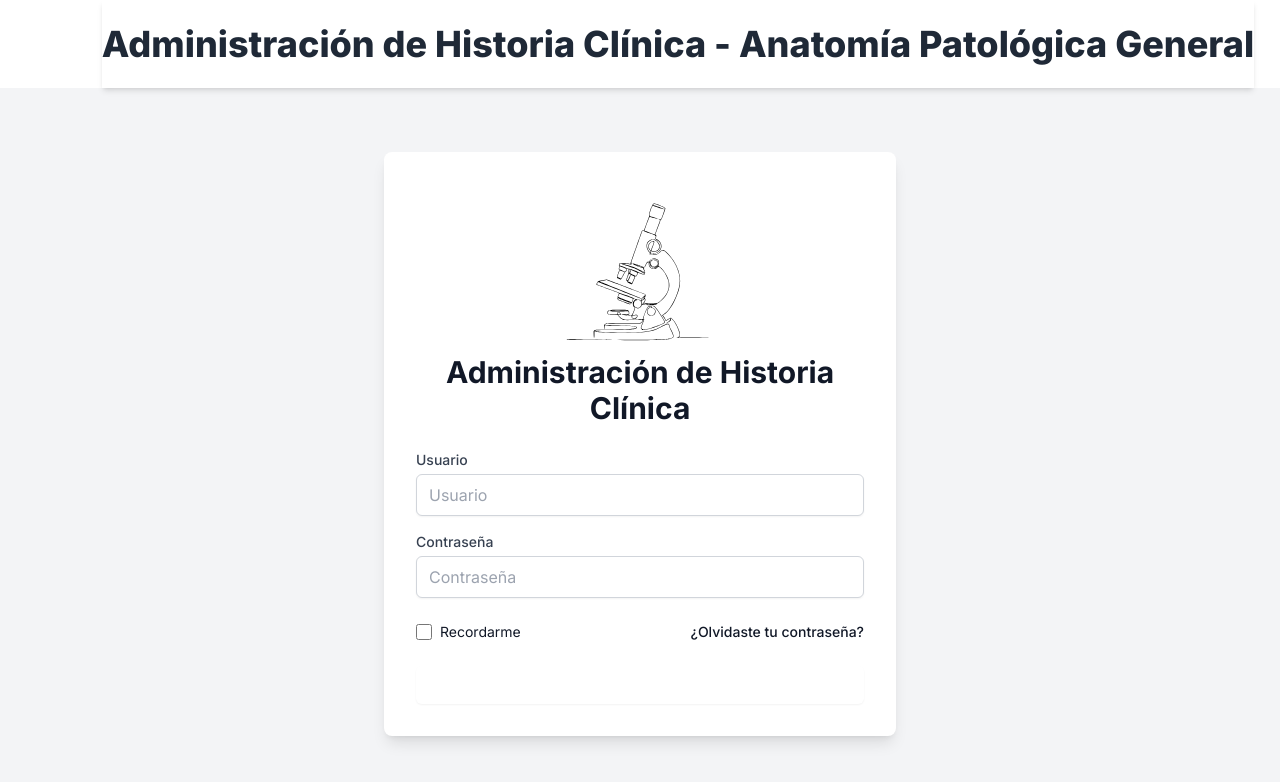
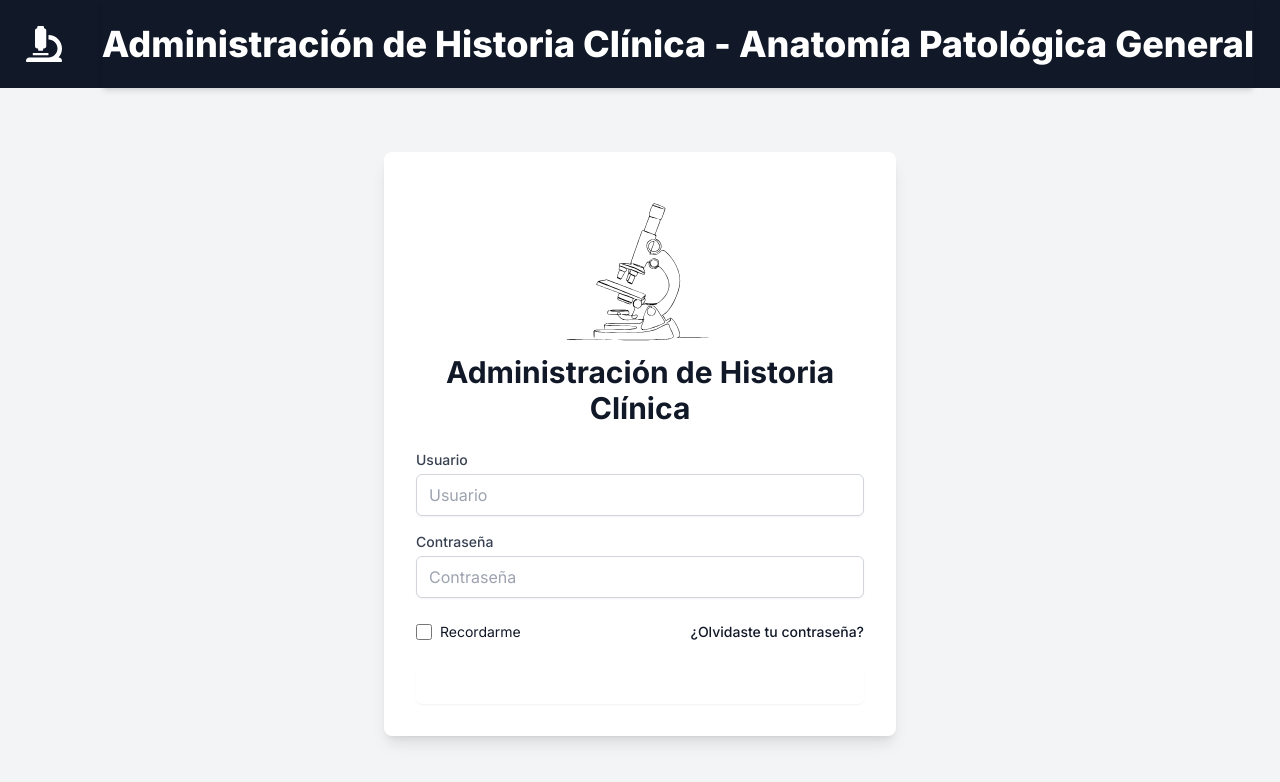
Before and after one commit to Piccolifranco/laboratory-administration, a Next.js app: page / in a window 1280 px wide. Shown: the top 782 px of the page. Built offline with nearby package versions, Linux system fonts and the light colour scheme.

Commit message:
fixed notes imput and bar

```diff
--- a/package.json
+++ b/package.json
@@ -31,6 +31,7 @@
     "@types/node": "^20",
     "@types/react": "^18",
     "@types/react-dom": "^18",
+    "@types/uniqid": "^5.3.4",
     "eslint": "^8",
     "eslint-config-next": "14.2.4",
     "postcss": "^8",
--- a/src/app/layout.tsx
+++ b/src/app/layout.tsx
@@ -19,11 +19,11 @@ export default async function RootLayout({
   return (
     <html lang="en">
       <body className={inter.className}>
-        <div className="flex justify-center items-center gap-10 dark:border-gray-700 dark:bg-gray-900">
+        <div className="flex justify-center items-center gap-10 border-gray-700 bg-gray-900">
           <Link href="/pacientes">
             <FaMicroscope className="text-white text-4xl" />
           </Link>
-          <h1 className="text-4xl font-extrabold text-center text-gray-800 py-6 shadow-md  dark:text-white">
+          <h1 className="text-4xl font-extrabold text-center text-white py-6 shadow-md">
             Administración de Historia Clínica - Anatomía Patológica General
           </h1>
         </div>
--- a/src/app/ui/NewVisitaDialogBody/NewVisitaDialogBody.tsx
+++ b/src/app/ui/NewVisitaDialogBody/NewVisitaDialogBody.tsx
@@ -484,7 +484,7 @@ function NewVisitaDialogBody({
                   Notas:
                 </label>
                 <textarea
-                  {...register("notes")}
+                  {...register(`${type}.notes`)}
                   className="flex min-h-[80px] w-full rounded-md border border-input bg-background px-3 py-2 text-sm ring-offset-background placeholder:text-muted-foreground focus-visible:outline-none focus-visible:ring-2 focus-visible:ring-ring focus-visible:ring-offset-2 disabled:cursor-not-allowed disabled:opacity-50"
                   id="biopsiaNotas"
                   placeholder="Ingrese las notas del diagnóstico de biopsia"
@@ -628,7 +628,7 @@ function NewVisitaDialogBody({
                 Notas:
               </label>
               <textarea
-                {...register("notes")}
+                {...register(`${type}.notes`)}
                 className="flex min-h-[80px] w-full rounded-md border border-input bg-background px-3 py-2 text-sm ring-offset-background placeholder:text-muted-foreground focus-visible:outline-none focus-visible:ring-2 focus-visible:ring-ring focus-visible:ring-offset-2 disabled:cursor-not-allowed disabled:opacity-50"
                 id="biopsiaNotas"
                 placeholder="Ingrese las notas del diagnóstico de biopsia"
@@ -749,7 +749,7 @@ function NewVisitaDialogBody({
                   Notas:
                 </label>
                 <textarea
-                  {...register("notes")}
+                  {...register(`${type}.notes`)}
                   className="flex min-h-[80px] w-full rounded-md border border-input bg-background px-3 py-2 text-sm ring-offset-background placeholder:text-muted-foreground focus-visible:outline-none focus-visible:ring-2 focus-visible:ring-ring focus-visible:ring-offset-2 disabled:cursor-not-allowed disabled:opacity-50"
                   id="biopsiaNotas"
                   placeholder="Ingrese las notas del diagnóstico de biopsia"
--- a/src/app/ui/pdfComponents.tsx
+++ b/src/app/ui/pdfComponents.tsx
@@ -157,7 +157,7 @@ const PapDiagnosisComponent = ({
       <Text style={styles.content}>
         Pap clase: {visita[visita.type]?.class}
       </Text>
-      <Text style={styles.content}>Notas: {visita[visita.type]?.notes}</Text>
+      <Text style={styles.content}>Nota: {visita[visita.type]?.notes}</Text>
     </View>
     <View style={styles.svgContainer} fixed>
       <Image
@@ -242,7 +242,7 @@ const CepilladoDiagnosisComponent = ({
       <Text style={[styles.title, styles.bold]}>DIAGNOSTICO</Text>
       <Text style={styles.content}>{visita.cepilladoDiagnosis.title}</Text>
       <Text style={styles.content}>
-        Notas: {visita.cepilladoDiagnosis.notes}
+        Nota: {visita.cepilladoDiagnosis.notes}
       </Text>
     </View>
     <View style={styles.svgContainer} fixed>
@@ -334,7 +334,7 @@ const BiopsiaDiagnosisComponent = ({
           Diagnostico: {visita[visita.type]?.description}
         </Text>
 
-        <Text style={styles.content}>Notas: {visita[visita.type]?.notes}</Text>
+        <Text style={styles.content}>Nota: {visita[visita.type]?.notes}</Text>
       </View>
       <View style={styles.svgContainer} fixed>
         <Image
```
Also changed, not shown: 1 other file (tests, documents, lock files or other folders).
